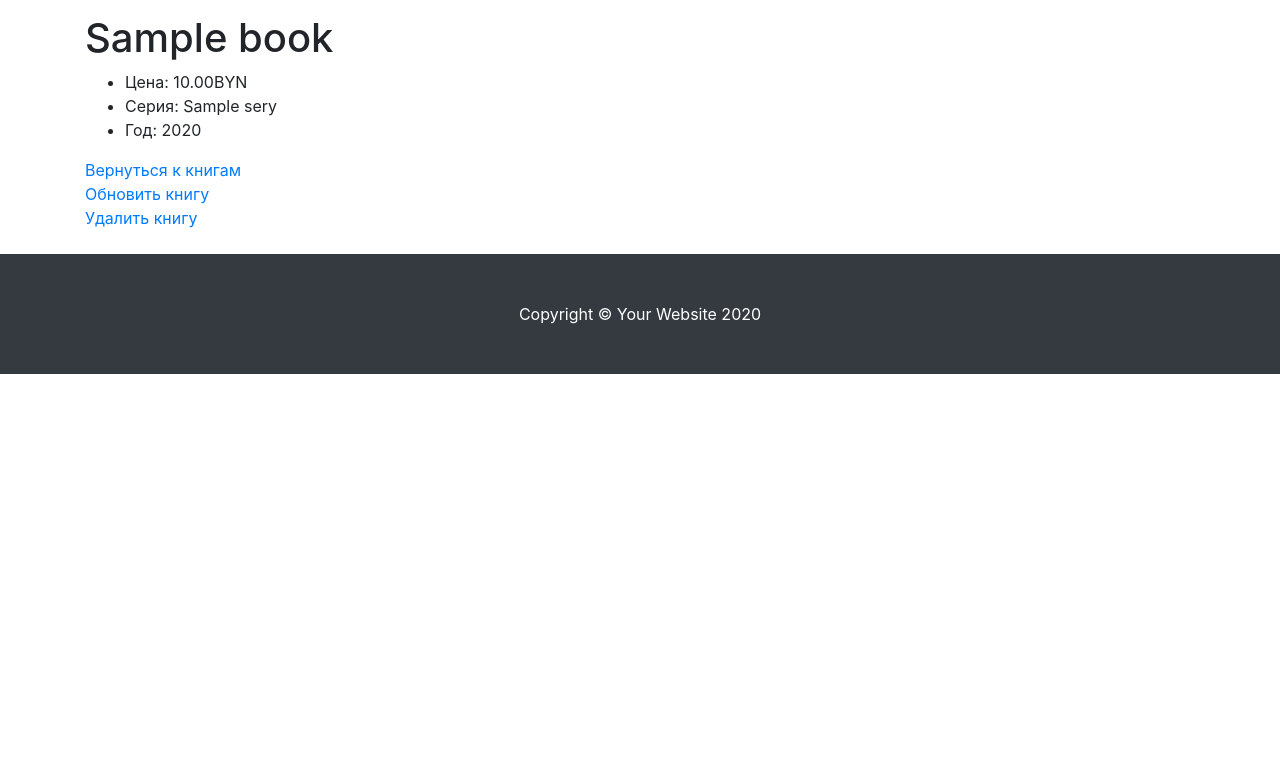
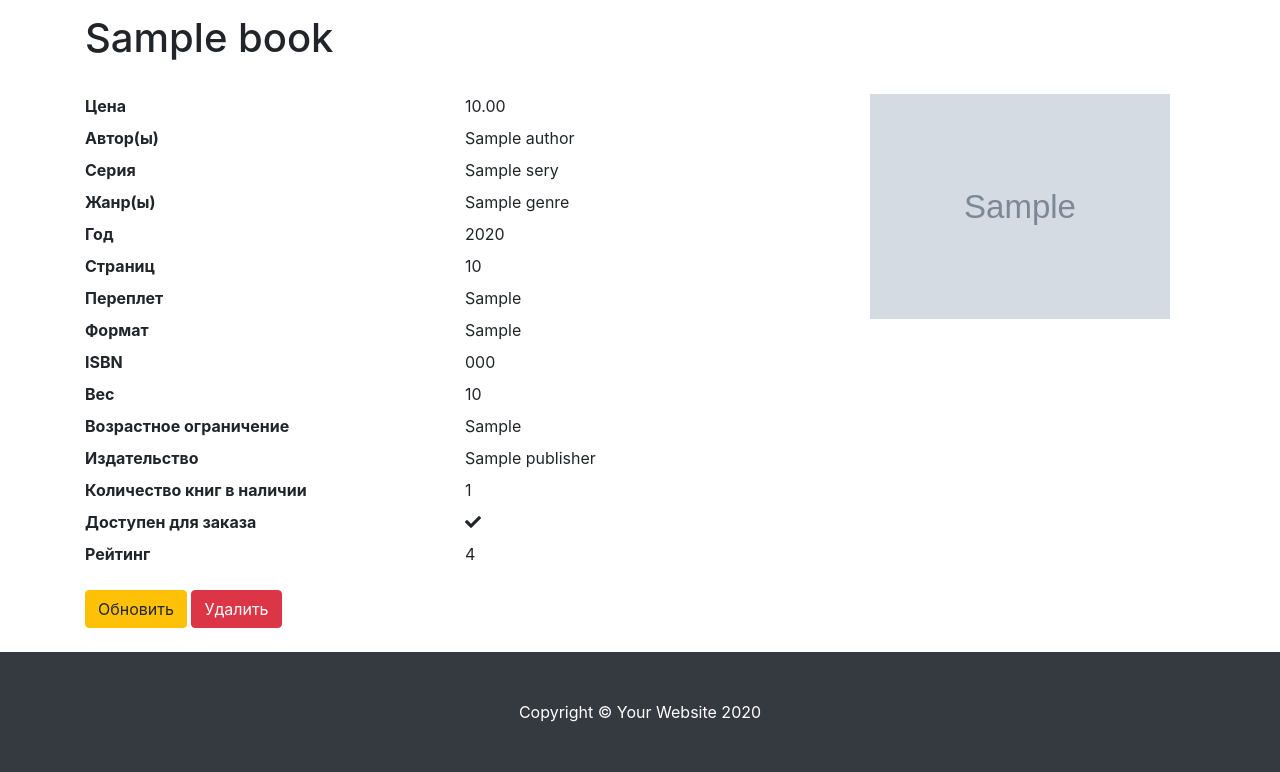
Before and after one commit to xistadi/BookStore, a Django app: page /books/1/ in a window 1280 px wide. Shown: the part 56-828 px from the top of the page. Before the commit the page ends 430 px from the top, so only its background shows below. Run offline with Django 3.2, Linux system fonts and the light colour scheme; tables that the repository leaves empty hold one stand-in row (values such as "Sample post"); grey boxes marked "Sample" are stand-in pictures; some libraries are stand-ins or nearby versions.

Commit message:
full working products with bs

```diff
--- a/src/products/templates/products/book.html
+++ b/src/products/templates/products/book.html
@@ -2,19 +2,47 @@
 {% block title %}Книга: {{ object.name }}{% endblock %}
 
 {% block content %}
-    <h1>{{ object.name }}</h1>
-    <ul>
-        {% for author in author.all %}
-        <li>Автор: {{ object.author }}</li>
-        {% endfor %}
-        <li>Цена: {{ object.price }}BYN</li>
-        <li>Серия: {{ object.series }}</li>
-        {% for genre in genre.all %}
-        <li>Жанр: {{ object.genre }}</li>
-        {% endfor %}
-        <li>Год: {{ object.year }}</li>
-    </ul>
-    <a href="/books">Вернуться к книгам</a><br>
-    <a href="/books/update/{{ object.pk }}">Обновить книгу</a><br>
-    <a href="/books/delete/{{ object.pk }}">Удалить книгу</a>
+    <h1>{{ object.name }}</h1><br>
+<div class="row">
+    <div class="col-8">
+        <dl class="row">
+                <dt class="col-6">Цена</dt>
+                <dd class="col-6">{{ object.price }}</dd>
+                <dt class="col-6">Автор(ы)</dt>
+                <dd class="col-6">{% for author in object.author.all %}{{ author }} {% endfor %}</dd>
+                <dt class="col-6">Серия</dt>
+                <dd class="col-6">{{ object.series }}</dd>
+                <dt class="col-6">Жанр(ы)</dt>
+                <dd class="col-6">{% for genre in object.genre.all %}{{ genre }} {% endfor %}</dd>
+                <dt class="col-6">Год</dt>
+                <dd class="col-6">{{ object.year }}</dd>
+                <dt class="col-6">Страниц</dt>
+                <dd class="col-6">{{ object.page }}</dd>
+                <dt class="col-6">Переплет</dt>
+                <dd class="col-6">{{ object.binding }}</dd>
+                <dt class="col-6">Формат</dt>
+                <dd class="col-6">{{ object.book_format }}</dd>
+                <dt class="col-6">ISBN</dt>
+                <dd class="col-6">{{ object.isbn }}</dd>
+                <dt class="col-6">Вес</dt>
+                <dd class="col-6">{{ object.weight }}</dd>
+                <dt class="col-6">Возрастное ограничение</dt>
+                <dd class="col-6">{{ object.age_limit }}</dd>
+                <dt class="col-6">Издательство</dt>
+                <dd class="col-6">{{ object.publisher }}</dd>
+                <dt class="col-6">Количество книг в наличии</dt>
+                <dd class="col-6">{{ object.number_of_books }}</dd>
+                <dt class="col-6">Доступен для заказа</dt>
+                <dd class="col-6">{% if book.active == True %} <i class="fas fa-check"></i> {% else %} <i class="fas fa-times"></i> {% endif %}</dd>
+                <dt class="col-6">Рейтинг</dt>
+                <dd class="col-6">{{ object.rating }}</dd>
+        </dl>
+    </div>
+    <div class="col-4 text-center"><img src="{{ MEDIA_URL }}{{ object.photo.url }}" width="300" alt="Изображение"></div>
+</div>
+
+
+
+    <a href="/books/update/{{ object.pk }}" class="btn btn-warning">Обновить</a>
+    <a href="/books/delete/{{ object.pk }}" class="btn btn-danger">Удалить</a>
 {% endblock %}
--- a/src/products/templates/products/create_book.html
+++ b/src/products/templates/products/create_book.html
@@ -6,6 +6,6 @@
     <form action="" method="post" enctype="multipart/form-data" class="uniForm">
         {% csrf_token %}
         {{ form | crispy }}
-        <button type="submit">Отправить</button>
+        <button type="submit" class="btn btn-success">Создать</button>
     </form>
 {% endblock %}
--- a/src/products/templates/products/delete_book.html
+++ b/src/products/templates/products/delete_book.html
@@ -2,9 +2,9 @@
 {% block title %} Удалить книгу {% endblock %}
 {% block content %}
     {% load crispy_forms_tags %}
-    <h1>Удалить книгу {{ object.name }}?</h1>
+    <h1>Удалить книгу: {{ object.name }}?</h1><br>
     <form action="" method="post">
         {% csrf_token %}
-        <button type="submit">Удалить</button>
+        <button type="submit" class="btn btn-danger">Удалить</button>
     </form>
 {% endblock %}
--- a/src/products/templates/products/update_book.html
+++ b/src/products/templates/products/update_book.html
@@ -6,6 +6,6 @@
     <form action="" method="post" enctype="multipart/form-data">
         {% csrf_token %}
         {{ form | crispy}}
-        <button type="submit">Обновить</button>
+        <button type="submit" class="btn btn-success">Обновить</button>
     </form>
 {% endblock %}
--- a/src/references/templates/references/ref_list.html
+++ b/src/references/templates/references/ref_list.html
@@ -7,6 +7,7 @@
     <tr>
       <th scope="col">#</th>
       <th scope="col">Имя</th>
+      <th scope="col">Описание</th>
       <th scope="col"><a href="create/" class="btn btn-success"><i class="far fa-plus-square"></i></a></th>
     </tr>
   </thead>
@@ -15,6 +16,7 @@
     <tr>
       <th scope="row">{{ obj.pk }}</th>
       <td>{{ obj.name }} </td>
+      <td>{% if obj.description %} <i class="fas fa-check"></i> {% else %}<i class="fas fa-times">{% endif %}</td>
       <td><a href="{{ obj.pk }}" class="btn btn-info"><i class="far fa-eye"></i></a> <a href="update/{{ obj.pk }}" class="btn btn-warning"><i class="far fa-edit"></i></a> <a href="delete/{{ obj.pk }}" class="btn btn-danger"><i class="far fa-trash-alt"></i></a></td>
     </tr>
     {% endfor %}
```
Also changed, not shown: src/products/templates/products/book_list.html (+27 -4 lines), src/references/templates/references/ref_by_pk.html (+11 -1 lines), src/references/templates/references/all_references_list.html (line endings or trailing spaces).
